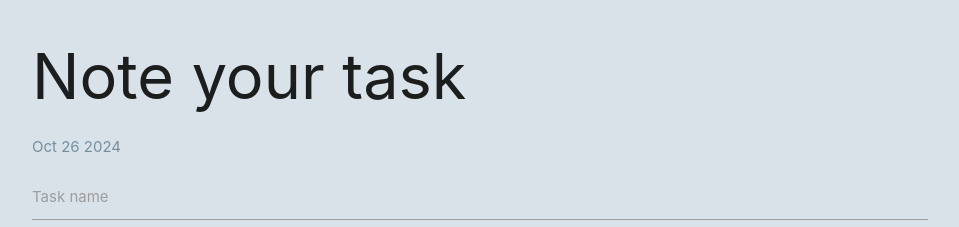
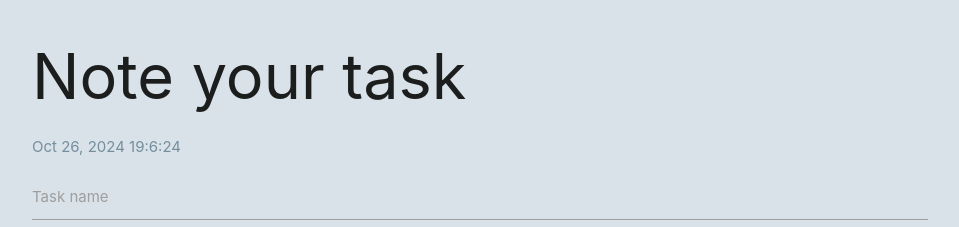
Before and after one commit to eamgit892/lesson5-follow-mentor, a React (Vite) app: page / in a window 1280 px wide. Shown: the top 227 px of the page, without its empty margins (160-1119 px from the left). Built offline with nearby package versions, Linux system fonts and the light colour scheme.

Commit message:
task 3 done

```diff
--- a/src/components/DateComponent.jsx
+++ b/src/components/DateComponent.jsx
@@ -1,15 +1,9 @@
+import getDateString from "./getDateString";
+
 export const DateComponent = ( {passDateFn} ) => {
-    const date = new Date();
-    const monthNames = ['Jan', 'Feb', 'Mar', 'Apr', 'May', 'June', 'July',
-        'August', 'Sept', 'Oct', 'Nov', 'Dec'];
+    const dateObj =  getDateString()
+    const dateStr =  dateObj.MDY + ' ' + dateObj.time
+    passDateFn(dateStr) ; // for upper level component
 
-    const month = monthNames[date.getMonth()]
-    const day = date.getDate()
-    const y = date.getFullYear()
-    console.log(month);
-    let dateString = `${month} ${day} ${y}`;
-
-    passDateFn(date.toString()) ; // for upper level component
-
-    return (<span>{dateString}</span>)
+    return (<span>{dateStr}</span>)
 }
--- a/src/components/Item.jsx
+++ b/src/components/Item.jsx
@@ -1,4 +1,5 @@
-import React from 'react'
+import React, { useEffect, useState } from 'react'
+import getDateString from './getDateString';
 
 export default function Item( {id, title, status, tasks, setTasks} ) {
 
@@ -20,13 +21,50 @@ export default function Item( {id, title, status, tasks, setTasks} ) {
 
     const removeItem = () => setTasks([...tasks].filter(t => t.id !== id)) ;
 
+    // EDIT MODE CHANGES // --------------------------------------------------
+    const [editMode, setEditMode] = useState(false);
+    const [editBoxValue, setEditBoxValue] = useState(title);
+
+    useEffect(
+        ()=> {
+        setEditBoxValue(title);
+        console.log(`edit mode ${editMode}`);
+        }
+    , [editMode])
+
+    const finishEdit = (e) => {
+        if (e.key == "Enter" && e.target.value !== '') {
+            // update value in the task
+            tasks.map( t => {
+                // !!! add timestamp here
+                let dateObject = getDateString();
+                let dateString = dateObject.MDY + ' ' + dateObject.time;
+                if (t.id == id) {
+                    let newtitle = e.target.value
+                                   .replace("\[.*?/]\g", '') // remove old date in [...]
+                    t.title = `${newtitle} [modified on ${dateString}]`;
+                }
+            })
+            setTasks([...tasks])
+            setEditMode(false)
+            e.target.value = ''
+        }
+    } // end of edit mode ---------------------------------------------------
+
     return (
         <li className={classes.join(' ')}>
             <div>
-                <label>
-                    <input type="checkbox" checked={checked} onChange={updateStatus}/>
-                    <span>{title}</span>
+                <label className={editMode ? 'hide-class' : ''}>
+                    <input type="checkbox"
+                           checked={checked} onChange={updateStatus}/>
+                    <span className={editMode ? 'hide-class' : ''}>{title}</span>
                 </label>
+                <input type="text" className={!editMode ? 'hide-class' : ''}
+                       onKeyDown={finishEdit}
+                />
+                <button onClick={(e) => {
+                    e.target.previousSibling.value = editBoxValue;
+                    setEditMode(true)}}>Edit</button>
                 <i className="material-icons red-text"onClick={removeItem}> X </i>
             </div>
         </li>)
--- /dev/null
+++ b/src/components/getDateString.js
@@ -0,0 +1,17 @@
+export default function getDateString() {
+
+    const date = new Date();
+    const monthNames = ['Jan', 'Feb', 'Mar', 'Apr', 'May', 'June', 'July',
+        'August', 'Sept', 'Oct', 'Nov', 'Dec'];
+
+    const month = monthNames[date.getMonth()]
+    const day = date.getDate()
+    const y = date.getFullYear()
+
+    const hours   = date.getHours();
+    const minutes = date.getMinutes();
+    const seconds = date.getSeconds();
+
+
+    return {MDY: `${month} ${day}, ${y}`, time: `${hours}:${minutes}:${seconds}`}
+}
--- a/src/index.css
+++ b/src/index.css
@@ -22,6 +22,10 @@ span {
   display: none;
 }
 
+.hide-class {
+  display: none;
+}
+
 
 .todo div {
   width: 100%;
```
